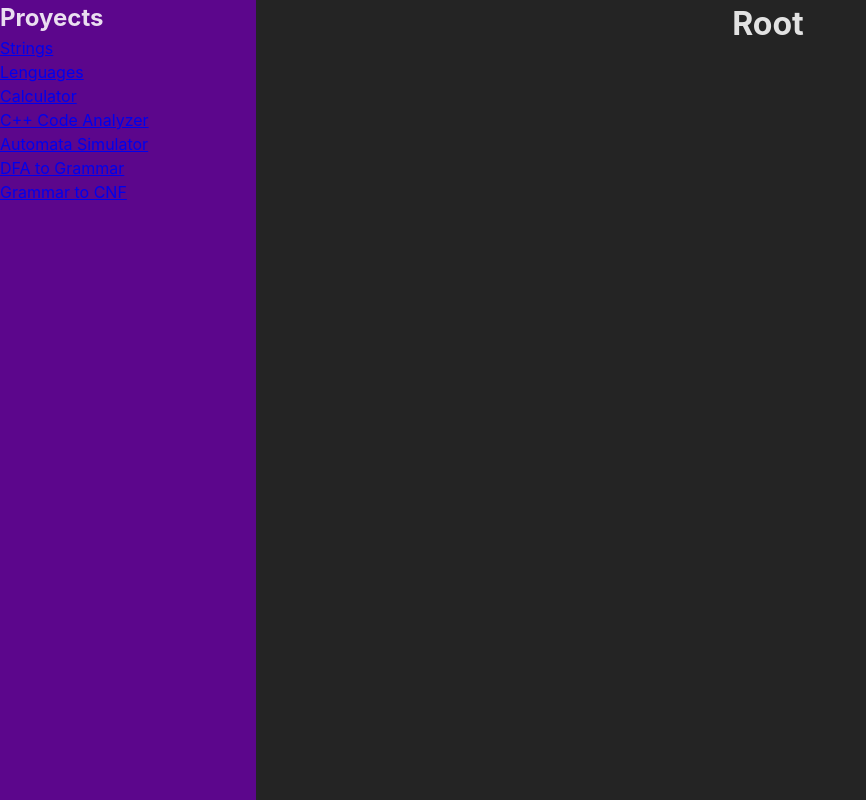
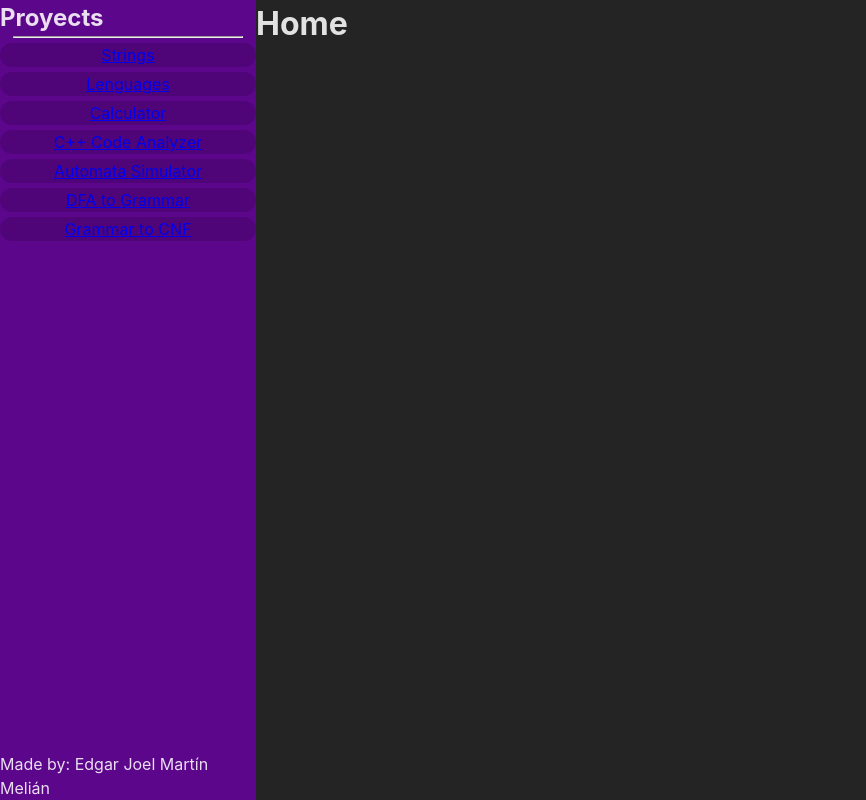
Before and after one commit to e-mrtn22/CYA-projects, a React (Vite) app: page / in a window 1280 px wide. Shown: the whole page, without its empty margins (0-866 px from the left). Built offline with nearby package versions, Linux system fonts and the light colour scheme.

Commit message:
Finishing routing

```diff
--- a/src/components/Navbar/Navbar.css
+++ b/src/components/Navbar/Navbar.css
@@ -2,8 +2,33 @@ aside {
   width: 100%;
   height: 100%;
   background-color: #5c068c;
+  position:relative;
 }
 
 nav {
   width: 100%;
+  margin: 5px 0;
 }
+
+hr {
+  width: 90%;
+}
+
+ol {
+  list-style: none;
+  display: flex;
+  flex-direction: column;
+  row-gap: 5px;
+}
+
+.navbarItem {
+  width: 100%;
+  background-color: rgba(0, 0, 0, 0.14);
+  border-radius: 25px;
+  text-align: center;
+}
+
+.autor {
+  position: absolute;
+  bottom: 0;
+}
--- a/src/components/Navbar/Navbar.tsx
+++ b/src/components/Navbar/Navbar.tsx
@@ -1,34 +1,39 @@
+import { Link } from 'react-router-dom'
+
 import './Navbar.css'
+
 
 export function Navbar() {
   return (
     <aside>
       <h1>Proyects</h1>
+      <hr/>
       <nav>
         <ol>
-          <li>
-            <a href='/p1_strings'>Strings</a>
+          <li className='navbarItem'>
+            <Link to='/p1_strings'>Strings</Link>
           </li>
-          <li>
-            <a href='/p2_lenguages'>Lenguages</a>
+          <li className='navbarItem'>
+            <Link to='/p2_lenguages'>Lenguages</Link>
           </li>
-          <li>
-            <a href='p3_calculator'>Calculator</a>
+          <li className='navbarItem'>
+            <Link to='p3_calculator'>Calculator</Link>
           </li>
-          <li>
-            <a href='p4_code_analizer'>C++ Code Analyzer</a>
+          <li className='navbarItem'>
+            <Link to='p4_code_analizer'>C++ Code Analyzer</Link>
           </li>
-          <li>
-            <a href='p5_autamata_simulator'>Automata Simulator</a>
+          <li className='navbarItem'>
+            <Link to='p5_autamata_simulator'>Automata Simulator</Link>
           </li>
-          <li>
-            <a href='p6_dfa2grammar'>DFA to Grammar</a>
+          <li className='navbarItem'>
+            <Link to='p6_dfa2grammar'>DFA to Grammar</Link>
           </li>
-          <li>
-            <a href='p7_grammar2cnf'>Grammar to CNF</a>
+          <li className='navbarItem'>
+            <Link to='p7_grammar2cnf'>Grammar to CNF</Link>
           </li>
         </ol>
       </nav>
+      <p className='autor'>Made by: Edgar Joel Martín Melián</p>
     </aside>
   )
 }
--- /dev/null
+++ b/src/routes/home/home.tsx
@@ -0,0 +1,9 @@
+import './home.css'
+
+export function Home() {
+  return (
+    <>
+      <h1>Home</h1>
+    </>
+  )
+}
--- a/src/routes/root.css
+++ b/src/routes/root.css
@@ -5,3 +5,7 @@
   display: grid;
   grid-template-columns: 20% 80%;
 }
+
+main {
+  width: 100%;
+}
--- a/src/routes/root.tsx
+++ b/src/routes/root.tsx
@@ -1,3 +1,5 @@
+import { Outlet } from 'react-router-dom'
+
 import './root.css'
 
 import { Navbar } from '../components/Navbar/Navbar'
@@ -7,7 +9,7 @@ export default function Root() {
     <div className='app'>
       <Navbar/>
       <main>
-        <h1>Root</h1>
+        <Outlet/>
       </main>
     </div>
   )
```
Also changed, not shown: src/main.tsx (+36 -1 lines), src/routes/routes.ts (added, +19 -0 lines), src/routes/home/home.css (added).
